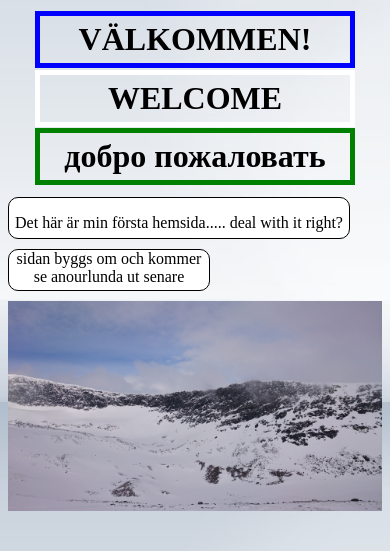
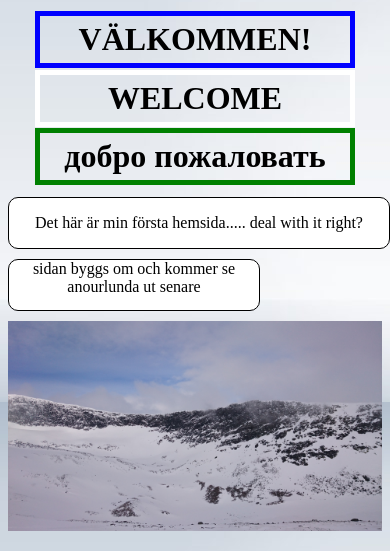
Before and after one commit to AlexanderLusth/website, a PHP site: page / in a window 390 px wide. Shown: the part 238-789 px from the top of the page. Run offline with PHP 8.4, Linux system fonts and the light colour scheme.

Commit message:
mobile optimizion v1.4

```diff
--- a/Style.css
+++ b/Style.css
@@ -23,8 +23,8 @@ li {
 #förstapara{
   border-radius: 10px;
   text-align: center;
-  width: 340px;
-  height: 40px;
+  width: 380px;
+  height: 50px;
   background-color: white;
   border: 1px solid black;
 }
--- a/Style2.css
+++ b/Style2.css
@@ -67,8 +67,8 @@
   margin-top: 10px;
   border-radius: 10px;
   text-align: center;
-  width: 200px;
-  height: 40px;
+  width: 250px;
+  height: 50px;
   background-color: white;
   border: 1px solid black;
 }
```
